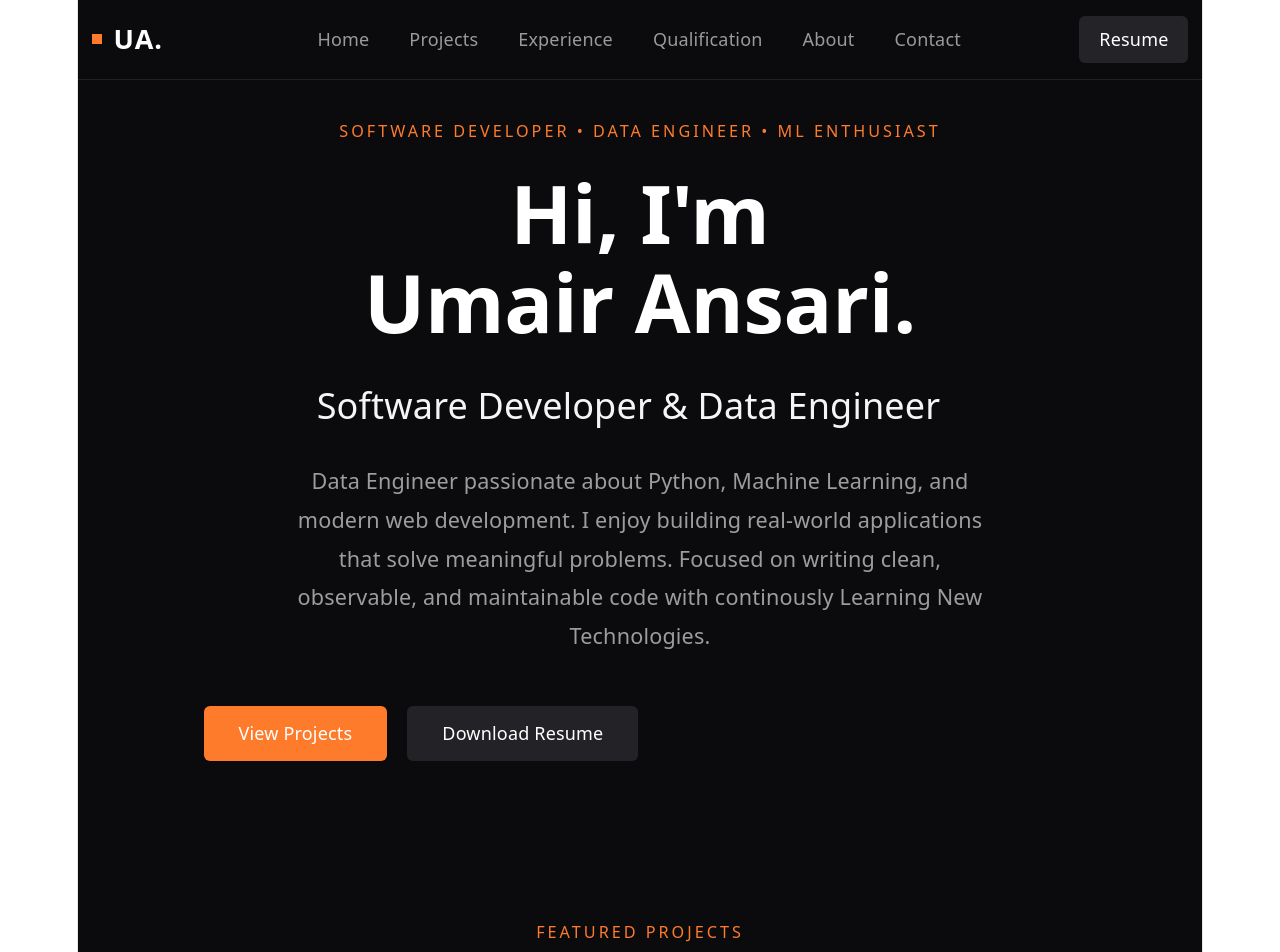
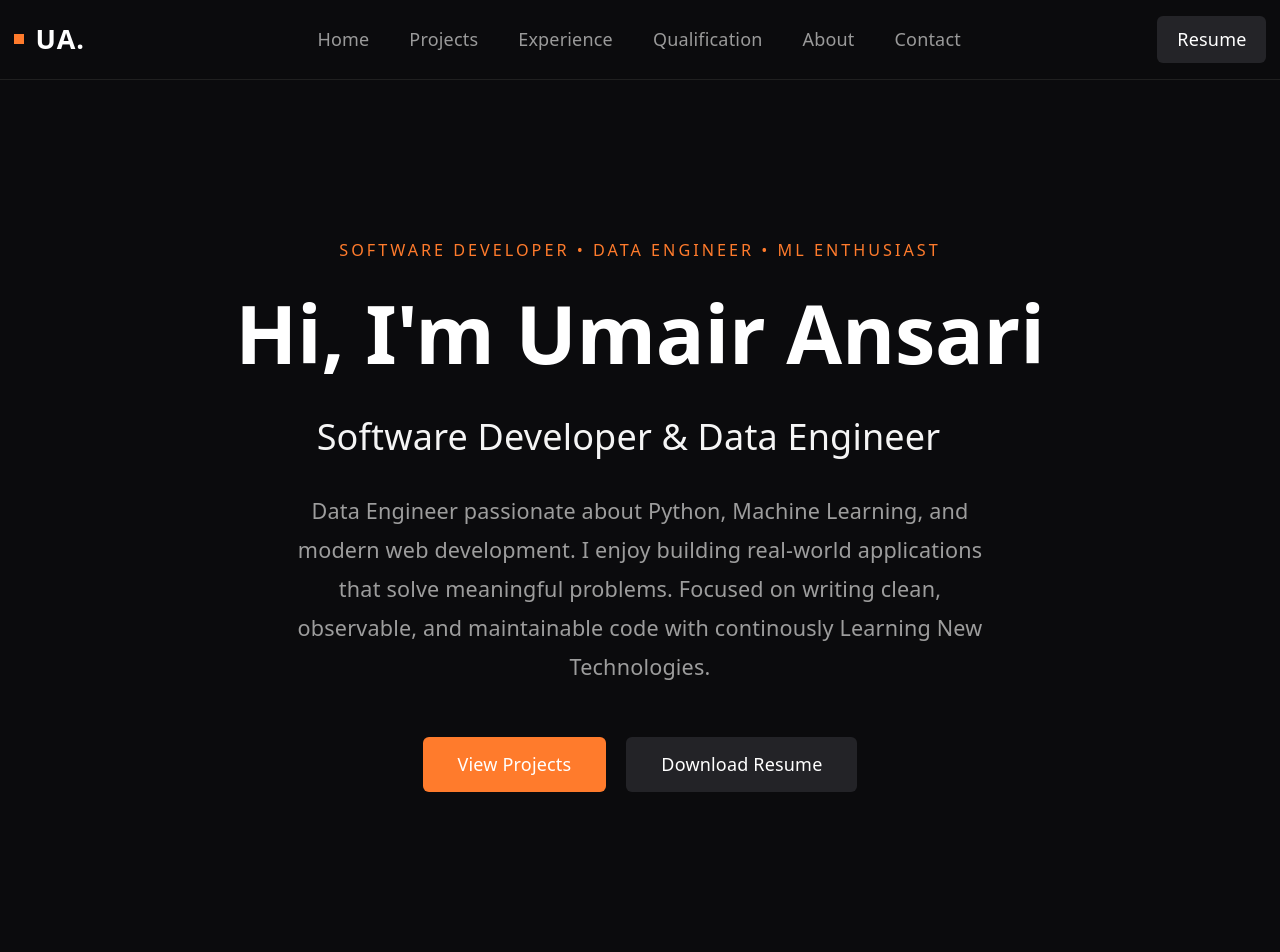
Before and after one commit to UmairAnsari17/portfolio26, a React (Vite) app: page / in a window 1280 px wide. Shown: the top 952 px of the page. Built offline with nearby package versions, Linux system fonts and the light colour scheme.

Commit message:
update UI

```diff
--- a/src/components/About.css
+++ b/src/components/About.css
@@ -4,6 +4,9 @@
 }
 
 .accent{
+    display: flex;
+    align-items: center;
+    justify-content: center;
     color:var(--accent);
 }
 
@@ -11,7 +14,7 @@
     color:beige;
     line-height:1.9;
     max-width:900px;
-    margin-bottom:60px;
+    margin:0 auto 60px auto;
 }
 
 .about-heading{
@@ -19,9 +22,12 @@
 }
 
 .about-heading h3{
+    display: flex;
+    align-items: center;
+    justify-content: center;
     color:#ff7b2c;
     letter-spacing:2px;
-    font-size:1rem;
+    font-size:0.9rem;
 }
 
 .skill-card{
--- a/src/components/About.jsx
+++ b/src/components/About.jsx
@@ -22,7 +22,7 @@ function About() {
         <p className="section-subtitle">ABOUT</p>
 
         <h2 className="section-title">
-          About Me<span className="accent">.</span>
+         <span className="accent"> About Me.</span>
         </h2>
 
         <p className="about-description">
--- a/src/components/Contact.css
+++ b/src/components/Contact.css
@@ -7,10 +7,13 @@
     max-width:850px;
     color: beige;
     line-height:1.9;
-    margin-bottom:50px;
+    margin: 0 auto 60px auto;
 }
 
 .contact-buttons{
+    display: flex;
+    align-items: center;
+    justify-content: center;
     display:flex;
     flex-wrap:wrap;
     gap:20px;
--- a/src/components/Hero.css
+++ b/src/components/Hero.css
@@ -1,8 +1,9 @@
 .hero-section{
-    min-height:90vh;
+    min-height:100vh;
     background:#0b0b0d;
     display:flex;
     align-items:center;
+    padding-top: 70px;
 }
 
 .hero-content{
@@ -10,6 +11,9 @@
 }
 
 .hero-subtitle{
+    display: flex;
+    align-items: center;
+    justify-content: center;
     color:#ff7b2c;
     letter-spacing:3px;
     font-size:.9rem;
@@ -17,6 +21,9 @@
 }
 
 .hero-title{
+    display: flex;
+    align-items: center;
+    justify-content: center;
     color:white;
     font-size:4.5rem;
     font-weight:700;
@@ -25,6 +32,9 @@
 }
 
 .hero-heading {
+    display: flex;
+    align-items: center;
+    justify-content: center;
     color: whitesmoke;
     font-size: 2rem;
     font-weight: 500;
@@ -34,16 +44,20 @@
 }
 
 .hero-description{
+    display: flec;
     color:#9d9d9d;
     font-size:1.2rem;
     max-width:700px;
     line-height:1.8;
     margin: 0 auto 45px;
     text-align: center;
+    justify-content: center;
 }
 
 .hero-buttons{
     display:flex;
+    align-items: center;
+    justify-content: center;
     gap:20px;
     margin-top:50px;
 }
--- a/src/components/Hero.jsx
+++ b/src/components/Hero.jsx
@@ -11,8 +11,7 @@ function Hero() {
         </p>
 
         <h2 className="hero-title">
-          Hi, I'm <br />
-          <span>Umair Ansari.</span>
+          Hi, I'm Umair Ansari
         </h2>
 
         <h3 className="hero-heading">
--- a/src/components/Projects.css
+++ b/src/components/Projects.css
@@ -4,6 +4,9 @@
 }
 
 .section-subtitle{
+    display: flex;
+    align-items: center;
+    justify-content: center;
     color:#ff7b2c;
     letter-spacing:3px;
     font-size:.9rem;
@@ -11,10 +14,14 @@
 }
 
 .section-title{
+    display: flex;
+    align-items: center;
+    justify-content: center;
     color: white;
     font-size:3rem;
     margin-bottom:60px;
 }
+
 
 .projects-grid{
     display:grid;
--- a/src/components/Qualification.css
+++ b/src/components/Qualification.css
@@ -4,6 +4,9 @@
 }
 
 .qualification-description{
+    display: flex;
+    align-items: center;
+    justify-content: center;
     color:beige;
     margin-top:15px;
     margin-bottom:60px;
--- a/src/index.css
+++ b/src/index.css
@@ -50,20 +50,20 @@
   }
 }
 
-body {
-  margin: 0;
+html,
+body,
+#root{
+
+    width:100%;
+    min-height:100%;
+
 }
 
-#root {
-  width: 1126px;
-  max-width: 100%;
-  margin: 0 auto;
-  text-align: center;
-  border-inline: 1px solid var(--border);
-  min-height: 100svh;
-  display: flex;
-  flex-direction: column;
-  box-sizing: border-box;
+body{
+
+    background:#0b0b0d;
+    overflow-x:hidden;
+
 }
 
 h1,
```
